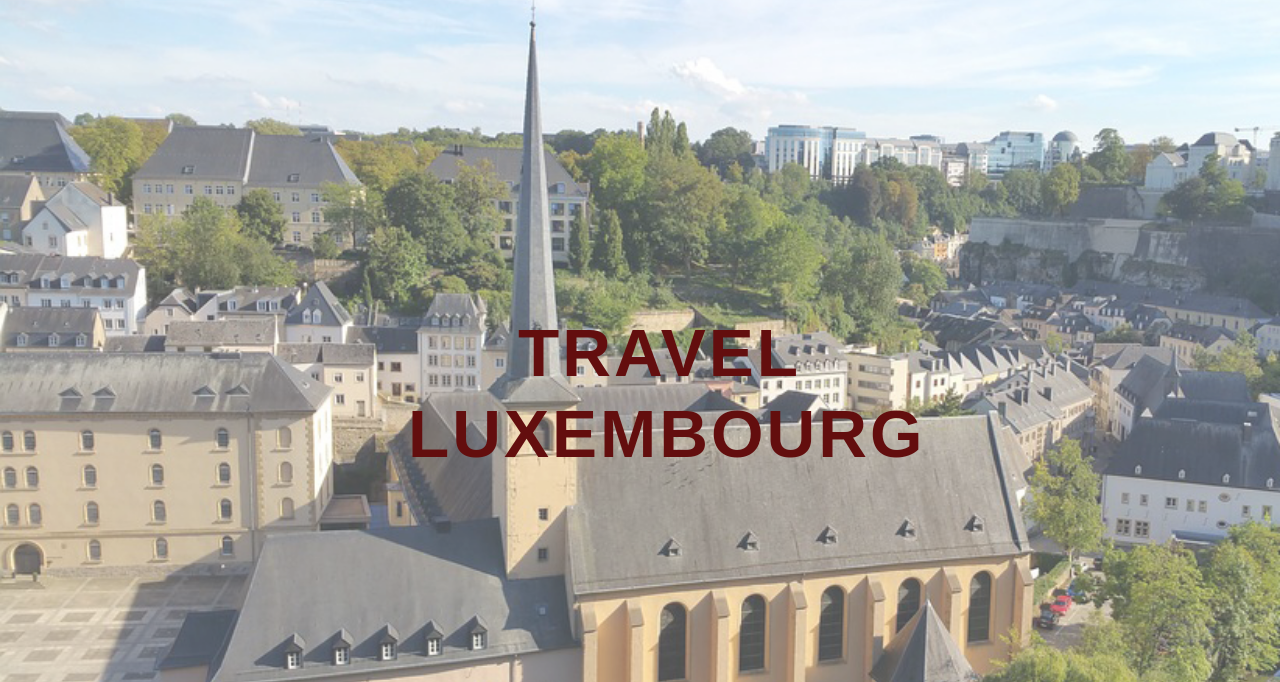
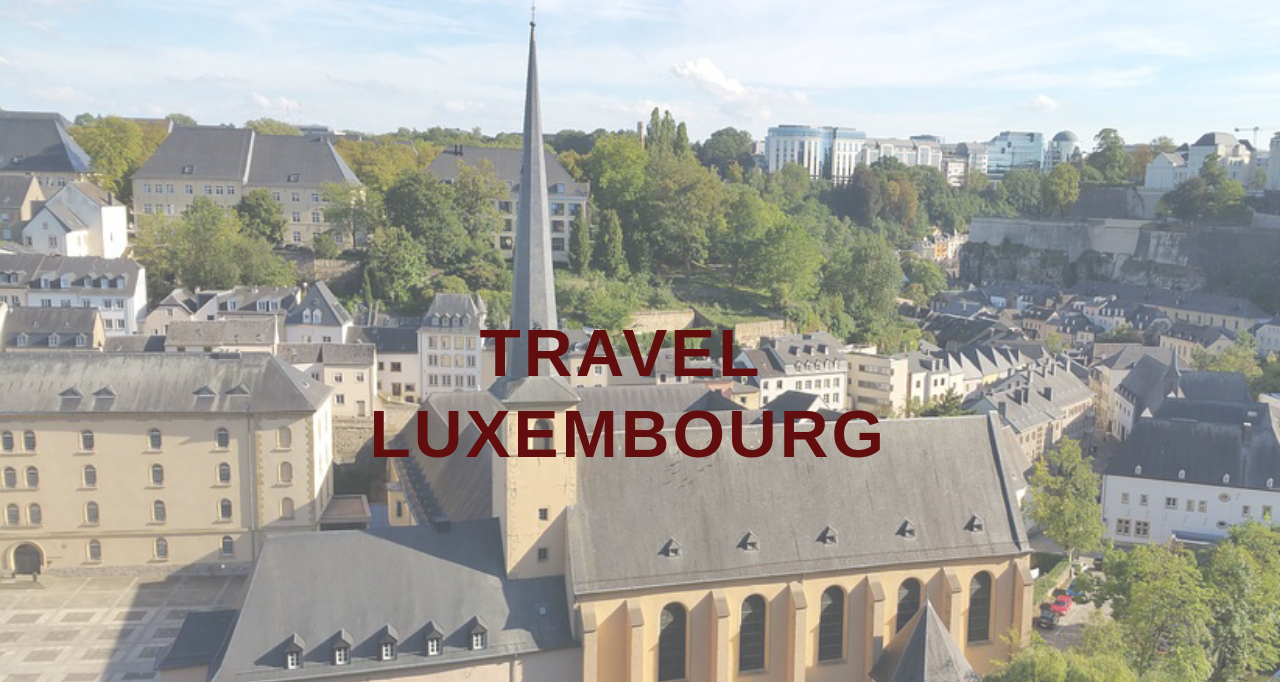
Before and after one commit to kbspeakman/wanderlust, a plain HTML site: page index.html in a window 1280 px wide. Shown: the part 118-800 px from the top of the page. Drawn offline with Linux system fonts and the light colour scheme.

Commit message:
worked on about page

```diff
--- a/css/styles.css
+++ b/css/styles.css
@@ -54,13 +54,13 @@ body {
 }
 
 .banner-text {
-    background-color:47A1E0;
+    /* background-color:#47A1E0; */
     height: 100px;
     width: 400px;
     color: #630E0E;
     position: absolute;
     top: 375px;
-    left: 30%;
+    left: 27%;
     text-align: Left;
     display: inline-block;
     margin-top: 20px;
@@ -278,7 +278,7 @@ h2{
     position: absolute;
     top: 0px;
     height: 700px;
-    opacity: 0.6;
+    opacity: 0.60;
     background-color: black;
     margin-bottom: 30px;
 }
```
